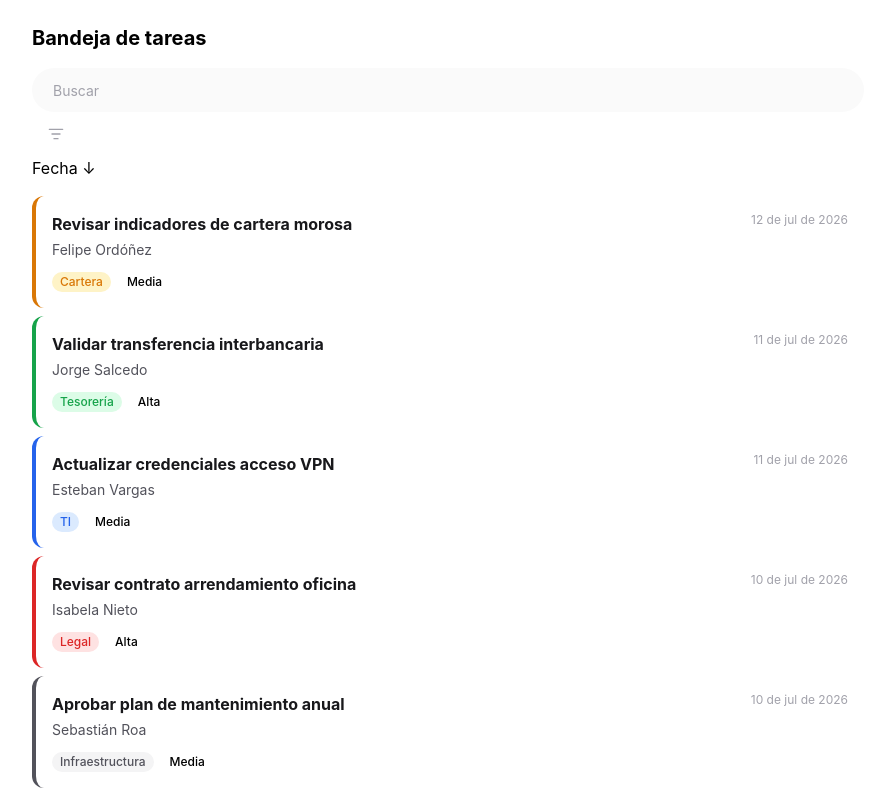
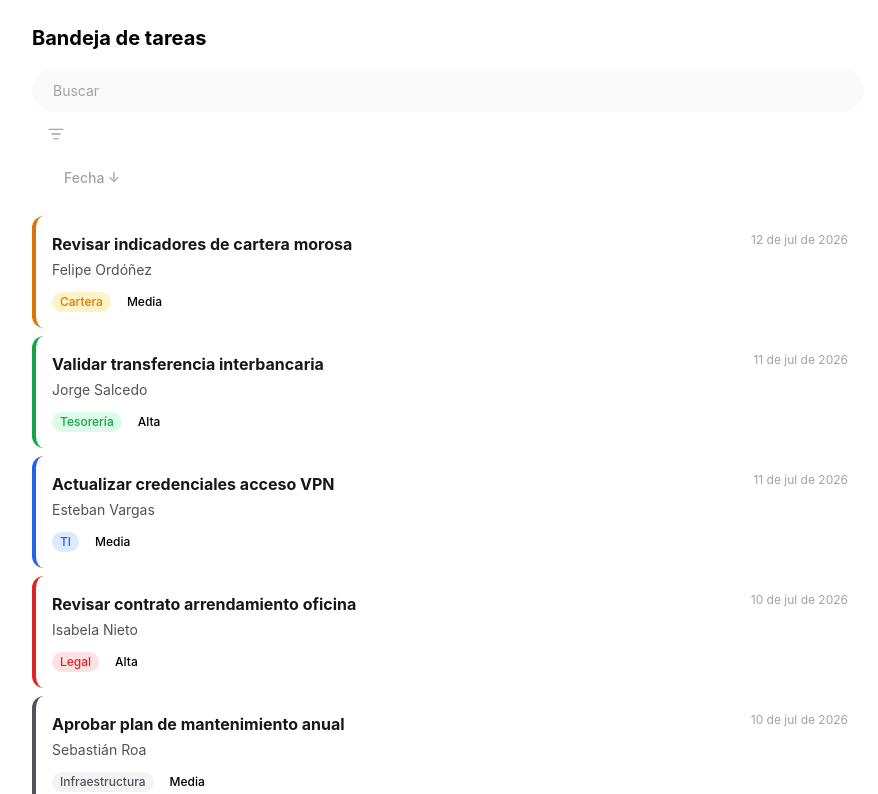
Before and after one commit to SrFlesky/bandeja-tareas, a React (Vite) app: page / in a window 1280 px wide. Shown: the top 794 px of the page, without its empty margins (192-1070 px from the left). Built offline with nearby package versions, Linux system fonts and the light colour scheme.

Commit message:
style(SortButton): add first style version

```diff
--- a/src/features/tasks/components/SortButton/SortButton.jsx
+++ b/src/features/tasks/components/SortButton/SortButton.jsx
@@ -1,7 +1,17 @@
+import { cn } from "../../../../shared/utils/cn";
+
 function SortButton({ sortOrder, toggleSort }) {
   return (
-    <button onClick={toggleSort}>
-        {sortOrder === "asc" ? "Fecha ↑" : "Fecha ↓"}
+    <button
+      className={cn(
+        "h-11 w-30 px-4 rounded-pill text-sm font-medium transition-colors",
+        sortOrder === "asc"
+          ? "bg-tag-red-bg text-brand border-transparent"
+          : "bg-white text-ink-muted hover:bg-page-bg"
+      )}
+      onClick={toggleSort}
+    >
+      {sortOrder === "asc" ? "Fecha ↑" : "Fecha ↓"}
     </button>
   );
 }
```
